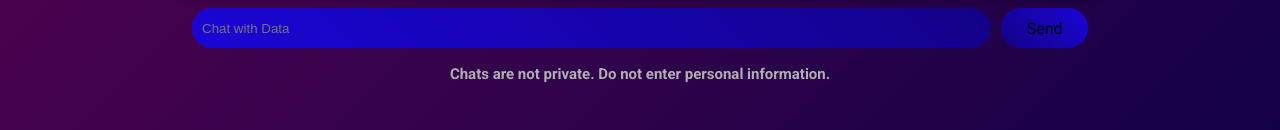
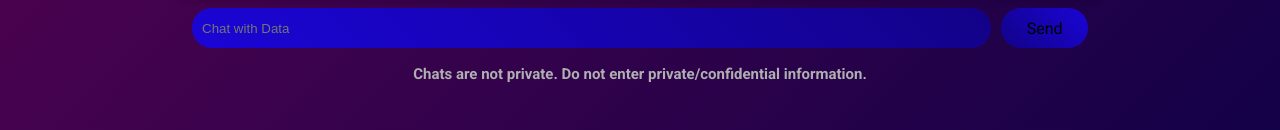
Before and after one commit to anonymous-basenji/data-ai-assistant-ultra, a React (Vite) app: page / in a window 1280 px wide. Shown: the part 667-797 px from the top of the page. Built offline with nearby package versions, Linux system fonts and the light colour scheme.

Commit message:
Updated privacy disclaimer

```diff
--- a/src/App.jsx
+++ b/src/App.jsx
@@ -108,7 +108,7 @@ function App() {
         <button className='submit-btn' type='submit'>Send</button>
       </form>
       <div className='disclaimer'>
-        <p><strong>Chats are not private. Do not enter personal information.</strong></p>
+        <p><strong>Chats are not private. Do not enter private/confidential information.</strong></p>
       </div>
     </div>
   );
```
